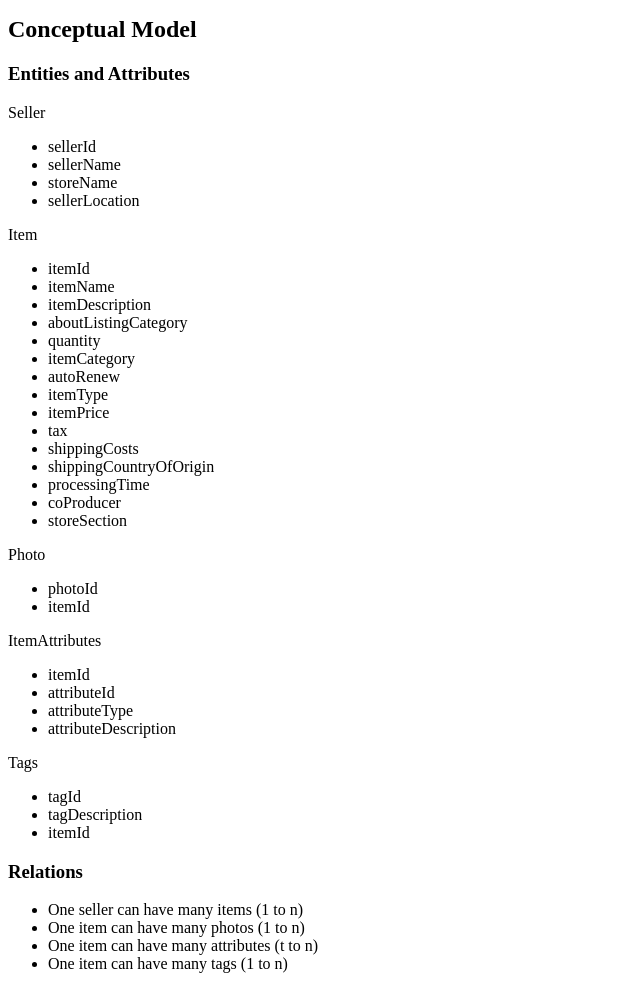
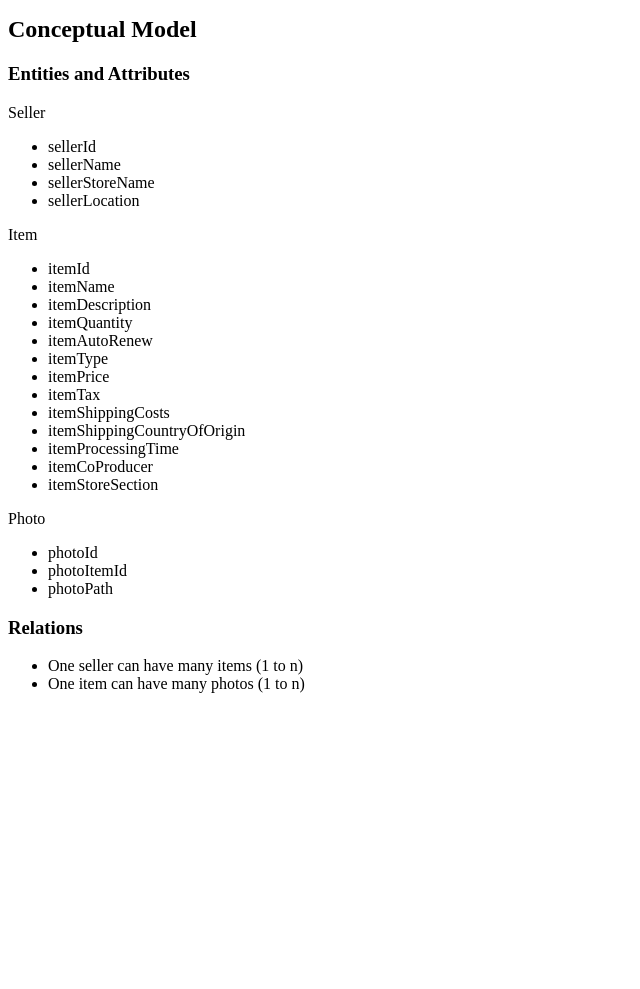
Before and after one commit to lsanchezrees/data-design-etsy, a PHP site: page / in a window 1280 px wide. Shown: the part 990-1979 px from the top of the page, without its empty margins (0-640 px from the left). After the commit the page ends 1683 px from the top, so only its background shows below. Run offline with PHP 8.4, Linux system fonts and the light colour scheme.

Commit message:
Updated table names and data in conceptual design

```diff
--- a/index.php
+++ b/index.php
@@ -47,7 +47,7 @@
 		<ul>
 			<li>sellerId</li>
 			<li>sellerName</li>
-			<li>storeName</li>
+			<li>sellerStoreName</li>
 			<li>sellerLocation</li>
 		</ul>
 
@@ -56,47 +56,31 @@
 			<li>itemId</li>
 			<li>itemName</li>
 			<li>itemDescription</li>
-			<li>aboutListingCategory</li>
-			<li>quantity</li>
-			<li>itemCategory</li>
-			<li>autoRenew</li>
+			<li>itemQuantity</li>
+			<li>itemAutoRenew</li>
 			<li>itemType</li>
 			<li>itemPrice</li>
-			<li>tax</li>
-			<li>shippingCosts</li>
-			<li>shippingCountryOfOrigin</li>
-			<li>processingTime</li>
-			<li>coProducer</li>
-			<li>storeSection</li>
+			<li>itemTax</li>
+			<li>itemShippingCosts</li>
+			<li>itemShippingCountryOfOrigin</li>
+			<li>itemProcessingTime</li>
+			<li>itemCoProducer</li>
+			<li>itemStoreSection</li>
 		</ul>
 
 		<p>Photo</p>
 		<ul>
 			<li>photoId</li>
-			<li>itemId</li>
-		</ul>
-
-		<p>ItemAttributes</p>
-		<ul><li>itemId</li>
-			<li>attributeId</li>
-			<li>attributeType</li>
-			<li>attributeDescription</li>
+			<li>photoItemId</li>
+			<li>photoPath</li>
 		</ul>
 
 
-		<p>Tags</p>
-		<ul>
-			<li>tagId</li>
-			<li>tagDescription</li>
-			<li>itemId</li>
-		</ul>
 
 		<h3>Relations</h3>
 		<ul>
 			<li>One seller can have many items (1 to n)</li>
 			<li>One item can have many photos (1 to n)</li>
-			<li>One item can have many attributes (t to n)</li>
-			<li>One item can have many tags (1 to n) </li>
 		</ul>
 
 	</body>
```
